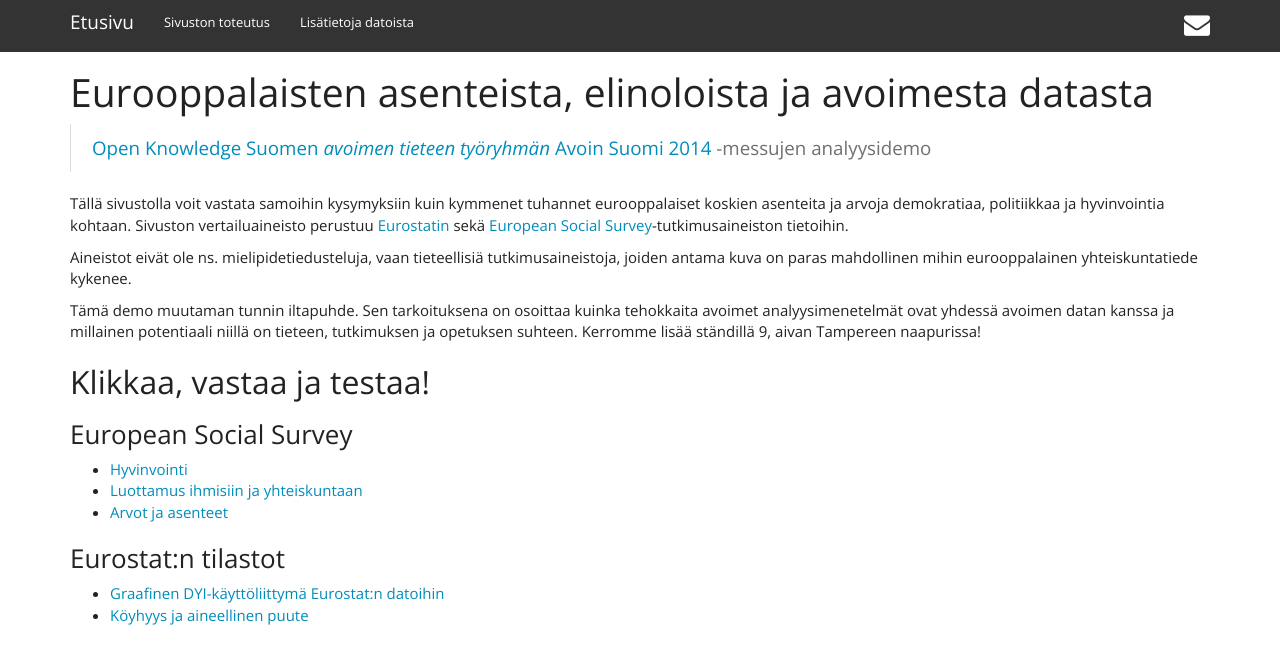
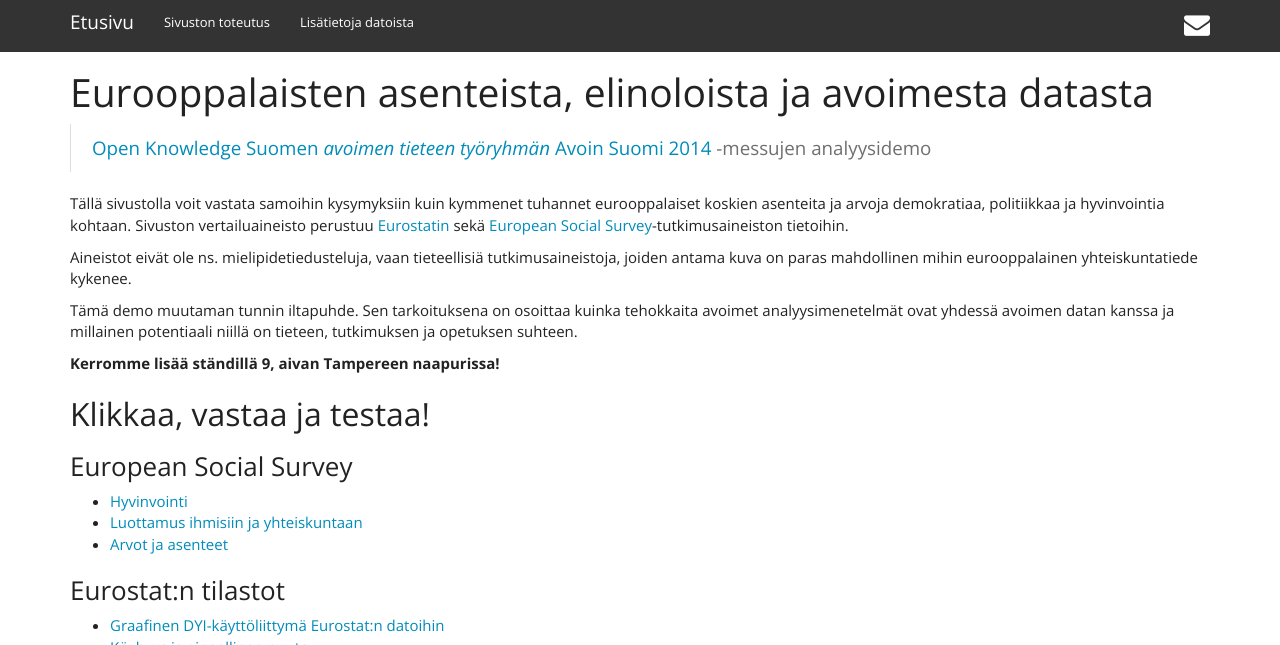
Before and after one commit to okffi-science/avoin-suomi-2014, a Jekyll site: the page built from index.md, in a window 1280 px wide and 900 px high, cut to the strip 0-645 px from the top of the window. Built offline with Jekyll 4.4.1, drawn with Linux system fonts in a browser that asks for light colours; nearby versions of some CDN libraries; Markdown is read by kramdown in place of the engine named in the settings.

Commit message:
etusivu uusiksi4

```diff
--- a/index.md
+++ b/index.md
@@ -12,7 +12,9 @@
 
 Aineistot eivät ole ns. mielipidetiedusteluja, vaan tieteellisiä tutkimusaineistoja, joiden antama kuva on paras mahdollinen mihin eurooppalainen yhteiskuntatiede kykenee.
 
-Tämä demo muutaman tunnin iltapuhde. Sen tarkoituksena on osoittaa kuinka tehokkaita avoimet analyysimenetelmät ovat yhdessä avoimen datan kanssa ja millainen potentiaali niillä on tieteen, tutkimuksen ja opetuksen suhteen. Kerromme lisää ständillä 9, aivan Tampereen naapurissa!
+Tämä demo muutaman tunnin iltapuhde. Sen tarkoituksena on osoittaa kuinka tehokkaita avoimet analyysimenetelmät ovat yhdessä avoimen datan kanssa ja millainen potentiaali niillä on tieteen, tutkimuksen ja opetuksen suhteen.
+
+**Kerromme lisää ständillä 9, aivan Tampereen naapurissa!**
 
 
 ## Klikkaa, vastaa ja testaa!
```
